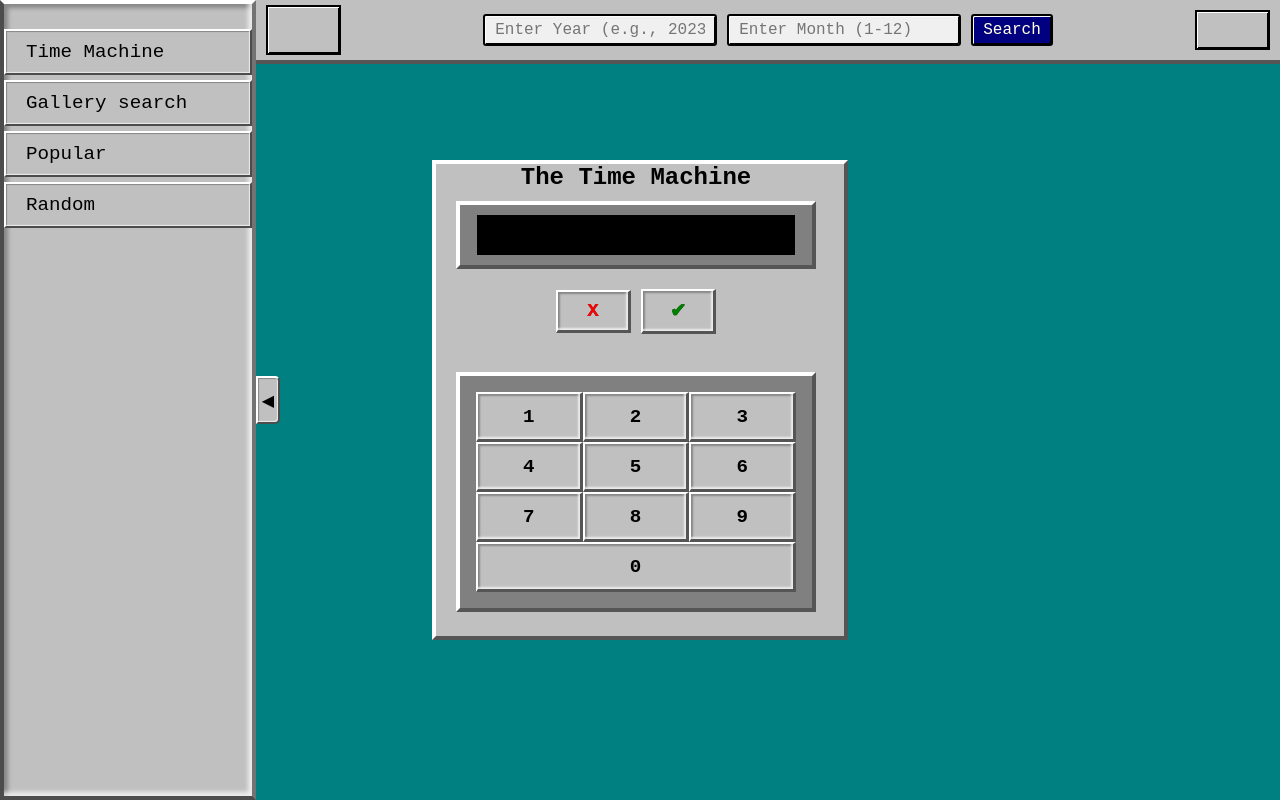
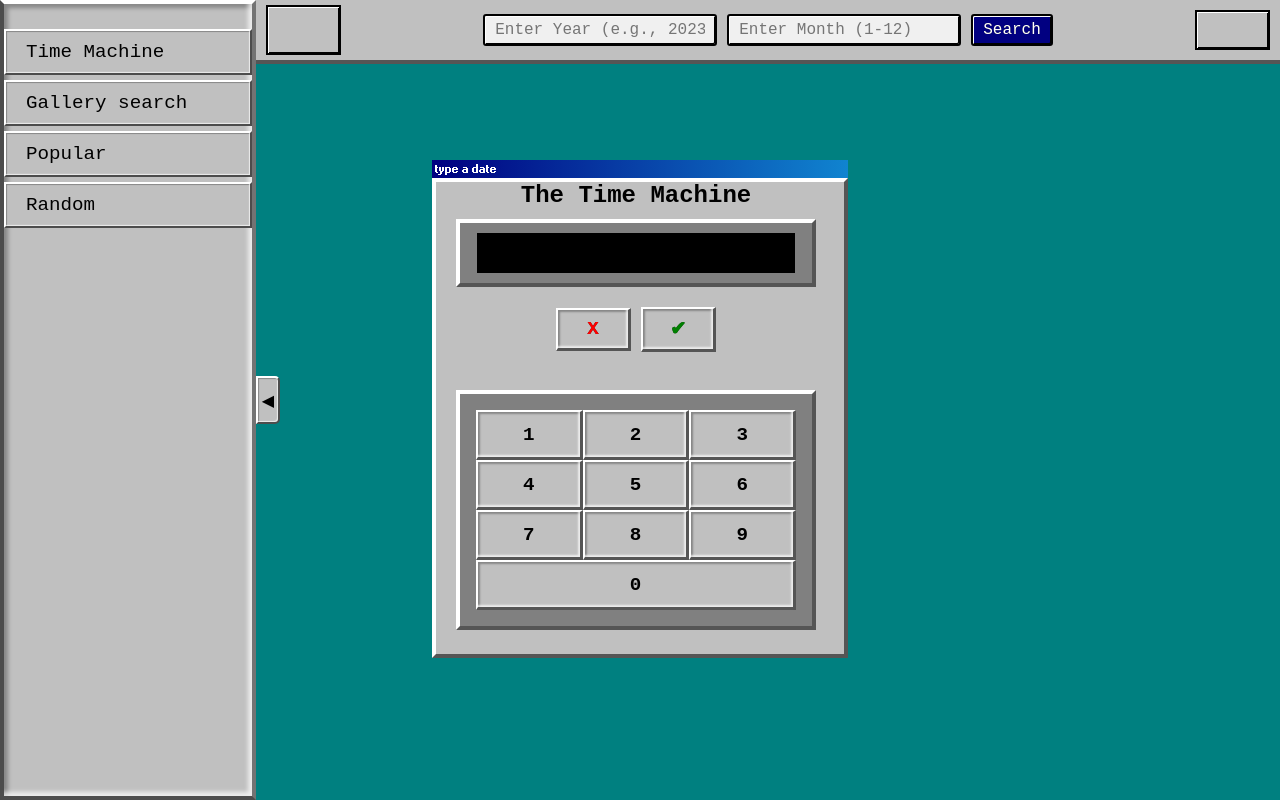
Before and after one commit to Guil913/DW, a website: page index.html in a window 1280 px wide. Drawn offline with nearby package versions, Linux system fonts and the light colour scheme; a web font is replaced by a local one.

Commit message:
type  a date!"

```diff
--- a/css/98.css
+++ b/css/98.css
@@ -34,6 +34,13 @@ body {
     border-left: 4px solid #ffffff;
     border-bottom: 4px solid #555555;
     border-right: 4px solid #555555;
+}
+.title-bar {
+    width: 26rem;
+    margin: 0 auto;
+    background-color: #808080;
+    text-align: center;
+    box-sizing: border-box;
 }
 
 .grid-container {
--- a/index.html
+++ b/index.html
@@ -36,6 +36,10 @@
     <div class="sidenav-toggle" id="sidenav-toggle">&#9664;</div>
 
     <main class="main-content">
+        <div class="title-bar">
+            <div class="title-bar-text">type a date</div>
+
+          </div>
         <div class="background-container">
             <div class="time-machine-wrapper">
                 <div class="image-container">
```
